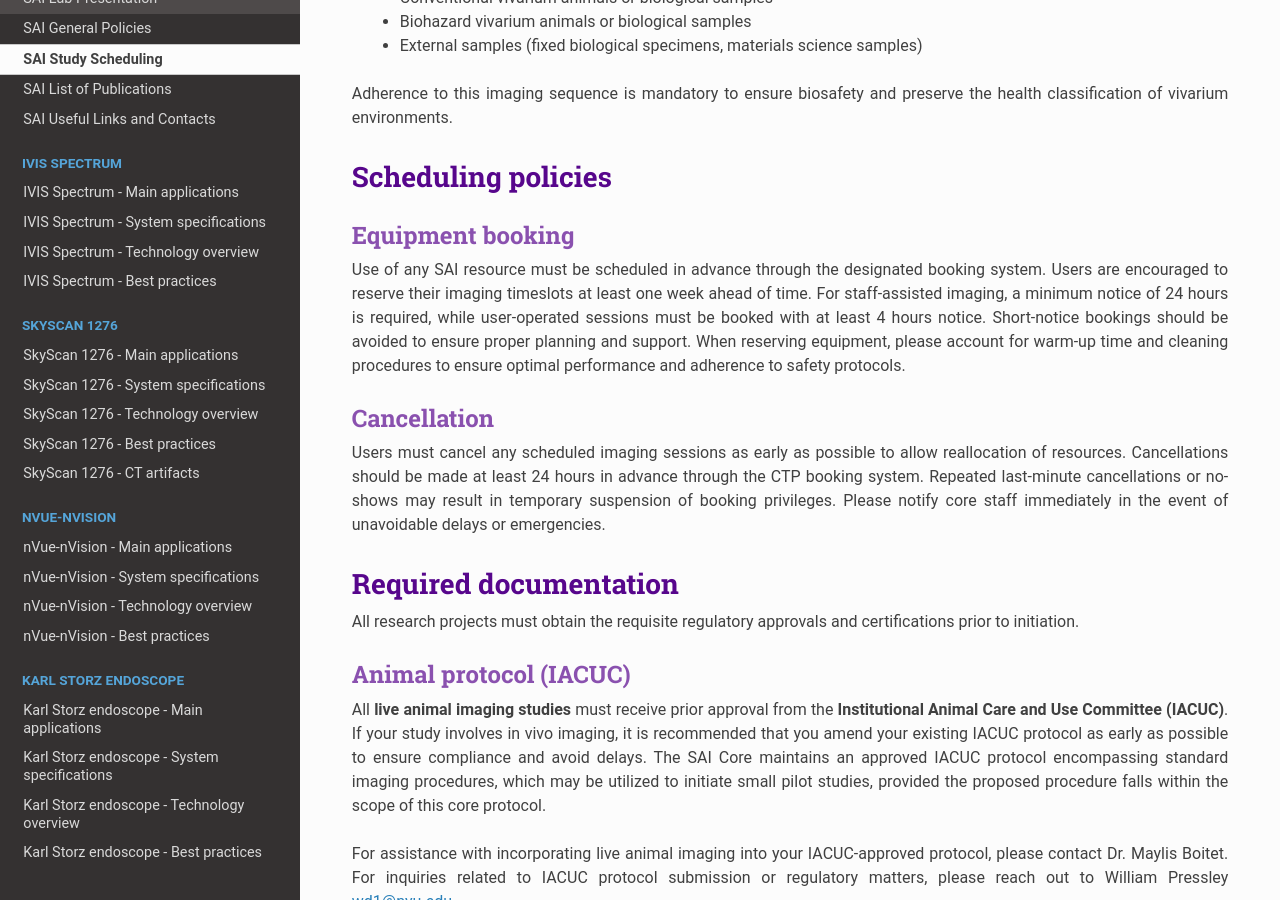
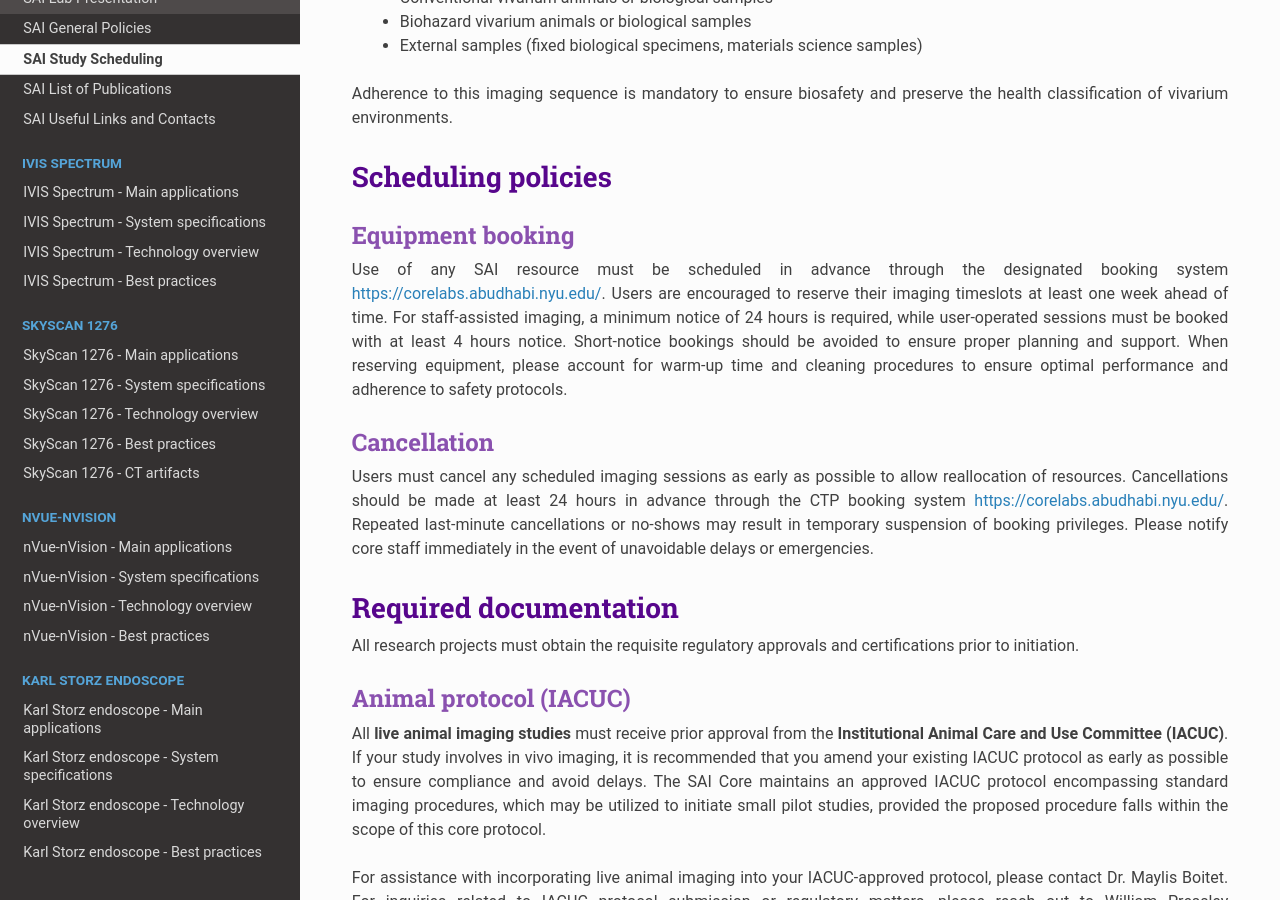
Before and after one commit to BioMedicalImaging-Core-NYUAD/smallanimalimaging-lab-documentation, a Sphinx documentation site: the page built from docs/source/1-lab-overview/SAI_scheduling.rst, in a window 1280 px wide and 900 px high, scrolled down 3466 px. Built offline with Sphinx 7.4.7 and the Read the Docs theme 3.1.0, drawn with Linux system fonts in a browser that asks for light colours; some of the changed lines change nothing that is shown.

```diff
--- a/docs/source/1-lab-overview/SAI_scheduling.rst
+++ b/docs/source/1-lab-overview/SAI_scheduling.rst
@@ -158,18 +158,18 @@
 
 Equipment booking
 ^^^^^^^^^^^^^^^^^
-Use of any SAI resource must be scheduled in advance through the designated booking system. Users are encouraged to reserve
-their imaging timeslots at least one week ahead of time. For staff-assisted imaging, a minimum notice of 24 hours is required,
-while user-operated sessions must be booked with at least 4 hours notice. Short-notice bookings should be avoided to ensure proper
-planning and support. When reserving equipment, please account for warm-up time and cleaning procedures to ensure optimal
-performance and adherence to safety protocols.
+Use of any SAI resource must be scheduled in advance through the designated booking system https://corelabs.abudhabi.nyu.edu/.
+Users are encouraged to reserve their imaging timeslots at least one week ahead of time. For staff-assisted imaging,
+a minimum notice of 24 hours is required, while user-operated sessions must be booked with at least 4 hours notice.
+Short-notice bookings should be avoided to ensure proper planning and support. When reserving equipment, please account
+for warm-up time and cleaning procedures to ensure optimal performance and adherence to safety protocols.
 
 Cancellation
 ^^^^^^^^^^^^
 Users must cancel any scheduled imaging sessions as early as possible to allow reallocation of resources. Cancellations
-should be made at least 24 hours in advance through the CTP booking system. Repeated last-minute cancellations or no-shows
-may result in temporary suspension of booking privileges. Please notify core staff immediately in the event of unavoidable
-delays or emergencies.
+should be made at least 24 hours in advance through the CTP booking system https://corelabs.abudhabi.nyu.edu/. Repeated
+last-minute cancellations or no-shows may result in temporary suspension of booking privileges. Please notify core staff
+immediately in the event of unavoidable delays or emergencies.
 
 Required documentation
 ----------------------
```
